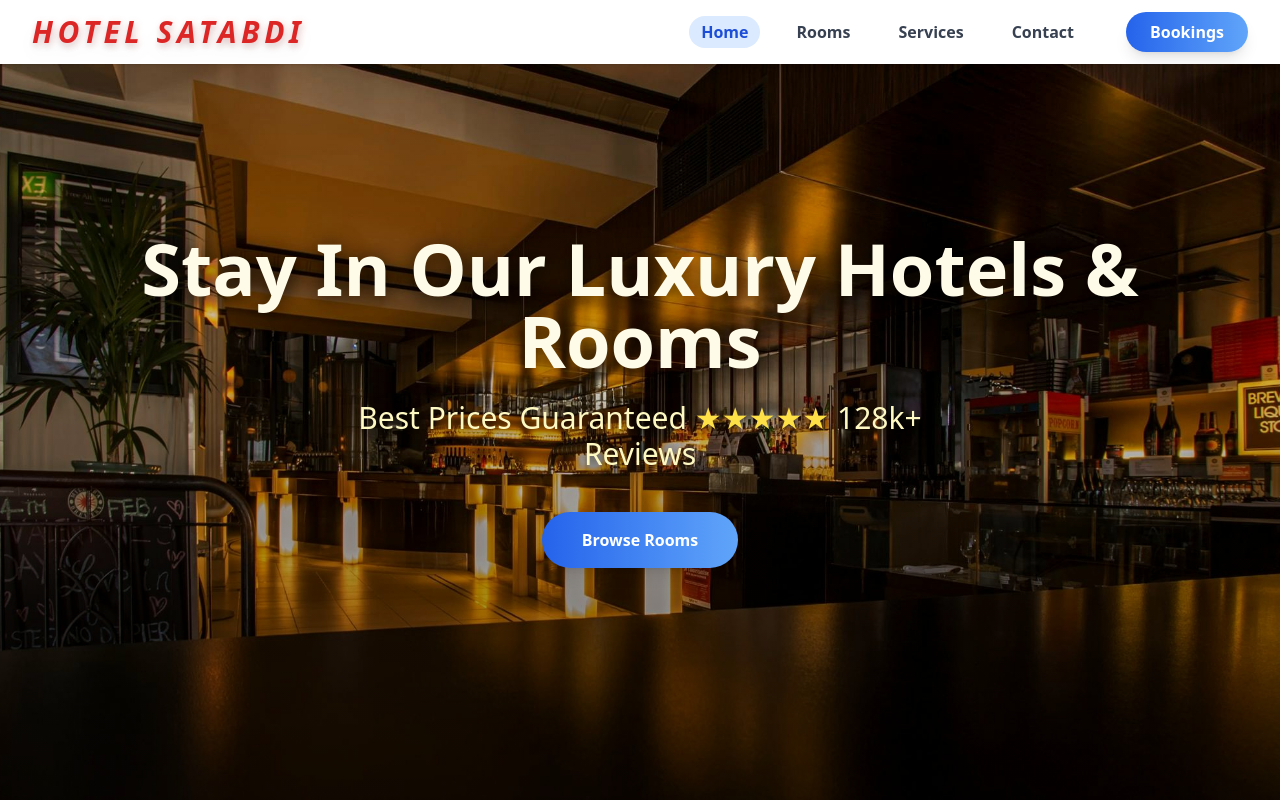
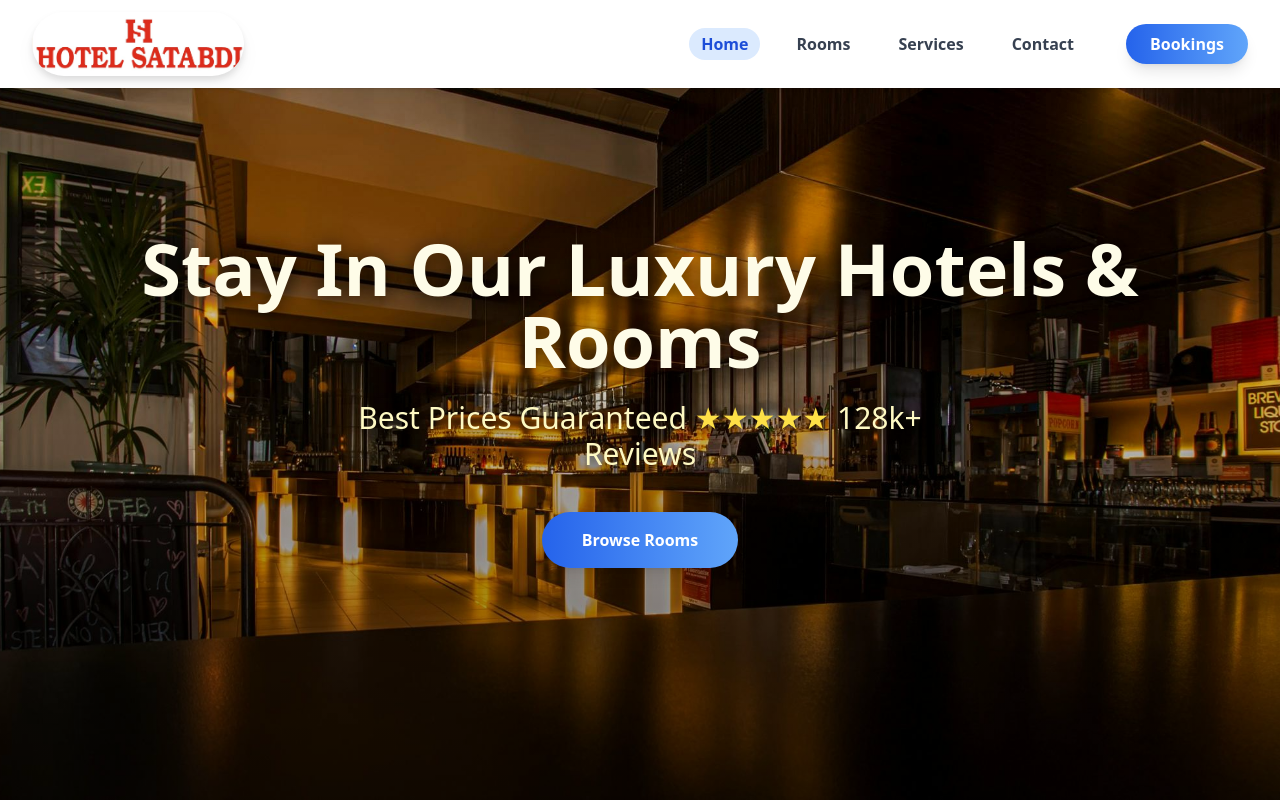
Before and after one commit to retrodserver/Satabdi_Website, a React (Vite) app: page / in a window 1280 px wide. Shown: the top 800 px of the page. Built offline with nearby package versions, Linux system fonts and the light colour scheme.

Commit message:
Logo added

```diff
--- a/src/components/Header.jsx
+++ b/src/components/Header.jsx
@@ -1,5 +1,6 @@
 import React, { useState } from "react";
 import { Link, useLocation } from "react-router-dom";
+import logo from "../assets/logo.jpg";
 
 function Header({ dark, setDark }) {
   const location = useLocation();
@@ -13,9 +14,12 @@ function Header({ dark, setDark }) {
     >
       {/* Logo */}
       <div className="flex items-center gap-3 sm:gap-6">
-        {/* Logo image removed */}
-        <span className="font-extrabold text-xl sm:text-2xl md:text-3xl text-red-600 drop-shadow-lg tracking-widest italic uppercase" style={{ letterSpacing: '0.15em', textShadow: '2px 2px 8px rgba(220,38,38,0.2)' }}>
-          HOTEL SATABDI
+        <img
+          src={logo}
+          alt="Hotel Satabdi Logo"
+          className="h-12 sm:h-16 w-auto object-contain rounded-full drop-shadow-lg"
+        />
+        <span className="font-extrabold text-xl sm:text-2xl md:text-3xl bg-gradient-to-r from-blue-700 via-pink-500 to-red-500 bg-clip-text text-transparent tracking-widest italic">
         </span>
       </div>
 
@@ -86,9 +90,7 @@ function Header({ dark, setDark }) {
       {/* Mobile Nav */}
       {menuOpen && (
         <nav
-          className={`absolute top-full left-0 w-full bg-white dark:bg-gray-900 flex flex-col gap-3 font-medium px-4 py-3 shadow-md md:hidden transition-transform transform ${
-            menuOpen ? "scale-y-100" : "scale-y-0"
-          } origin-top`}
+          className={`absolute top-full left-0 w-full bg-white dark:bg-gray-900 flex flex-col gap-3 font-medium px-4 py-3 shadow-md md:hidden transition-transform transform origin-top`}
         >
           {[{ path: "/", label: "Home" }, { path: "/rooms", label: "Rooms" }, { path: "/services", label: "Services" }, { path: "/contact", label: "Contact" }].map(
             (link) => (
```
